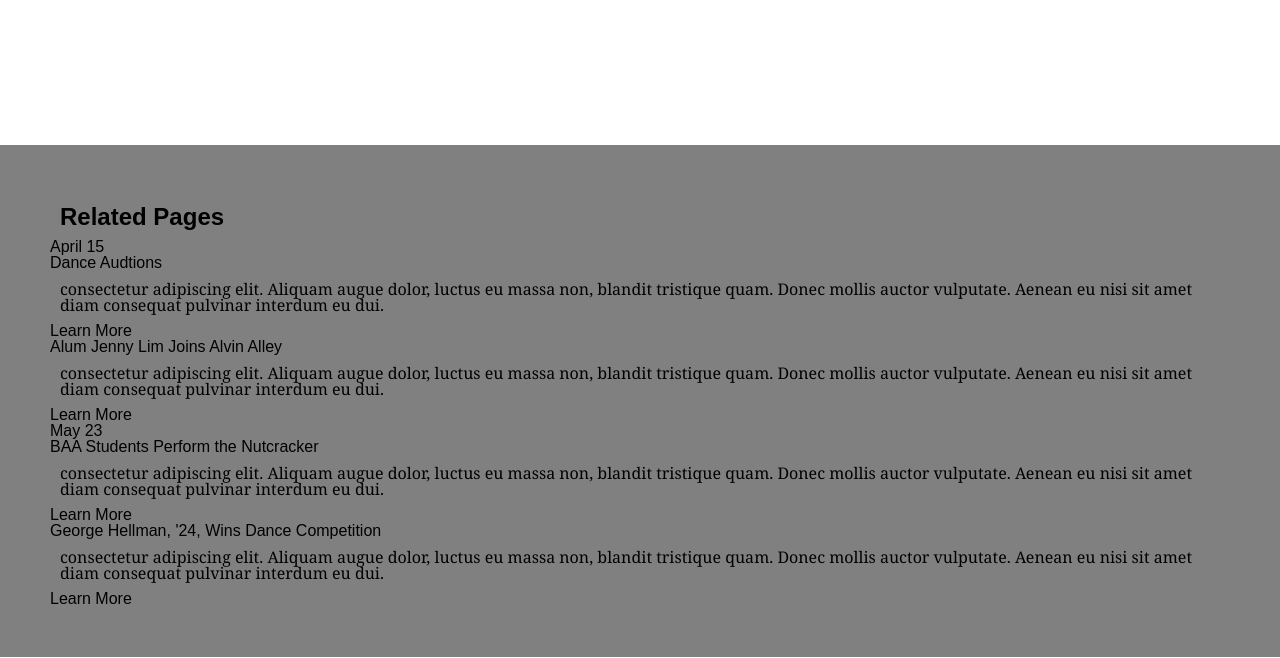
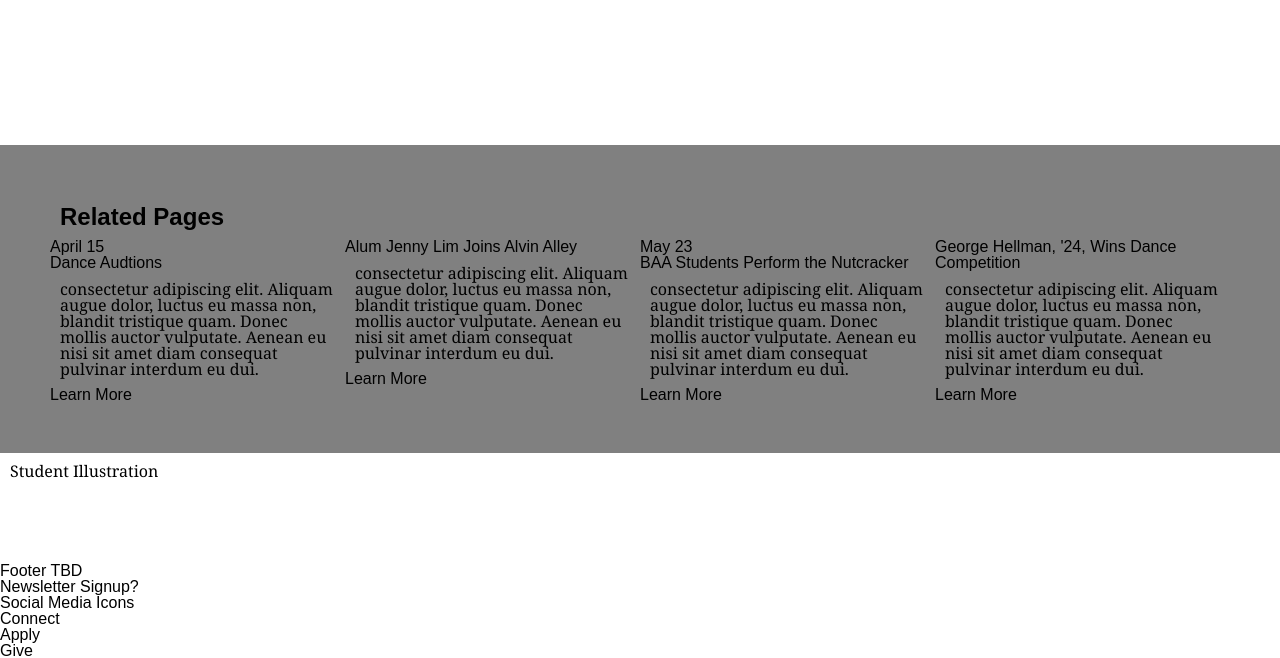
Before and after one commit to Artists-for-Humanity/BAA-prototype, a PHP site: page /Dance/index.html in a window 1280 px wide. Shown: the part 2257-2915 px from the top of the page. Run offline with PHP 8.4, Linux system fonts and the light colour scheme.

Commit message:
Made columns for related pages
Style individual items in the columns

```diff
--- a/site/Dance/index.html
+++ b/site/Dance/index.html
@@ -42,35 +42,40 @@
 
 <div class="related-pages-start">
   <h2>Related Pages</h2>
-  <div>
-
+  <div class="related-pages-items">
+<div>
     <div>April 15</div>
     <div>Dance Audtions</div>
     <p>consectetur adipiscing elit. Aliquam augue dolor, luctus eu massa non, blandit tristique quam. Donec mollis
       auctor vulputate. Aenean eu nisi sit amet diam consequat pulvinar interdum eu dui. </p>
     <a>Learn More</a>
-
+</div>
+<div>
     <div>Alum Jenny Lim Joins Alvin Alley</div>
     <p>consectetur adipiscing elit. Aliquam augue dolor, luctus eu massa non, blandit tristique quam. Donec mollis
       auctor vulputate. Aenean eu nisi sit amet diam consequat pulvinar interdum eu dui. </p>
     <a>Learn More</a>
-
+</div>
+<div>
     <div>May 23</div>
     <div>BAA Students Perform the Nutcracker</div>
     <p>consectetur adipiscing elit. Aliquam augue dolor, luctus eu massa non, blandit tristique quam. Donec mollis
       auctor vulputate. Aenean eu nisi sit amet diam consequat pulvinar interdum eu dui. </p>
     <a>Learn More</a>
-
+</div>
+<div>
     <div>George Hellman, '24, Wins Dance Competition</div>
     <p>consectetur adipiscing elit. Aliquam augue dolor, luctus eu massa non, blandit tristique quam. Donec mollis
       auctor vulputate. Aenean eu nisi sit amet diam consequat pulvinar interdum eu dui. </p>
     <a>Learn More</a>
   </div>
 </div>
+</div>
 
 <div class="student">
   <p>Student Illustration</p>
 </div>
+
 
     <footer>Footer TBD
     <div>Newsletter Signup?</div>
--- a/site/Dance/styles.css
+++ b/site/Dance/styles.css
@@ -46,5 +46,10 @@ p {
 }
 
 .student {
-  height: 100px
+  height: 100px;
 }
+
+.related-pages-items {
+  display:grid;
+  grid-template-columns: repeat(4, 1fr);
+}
```
